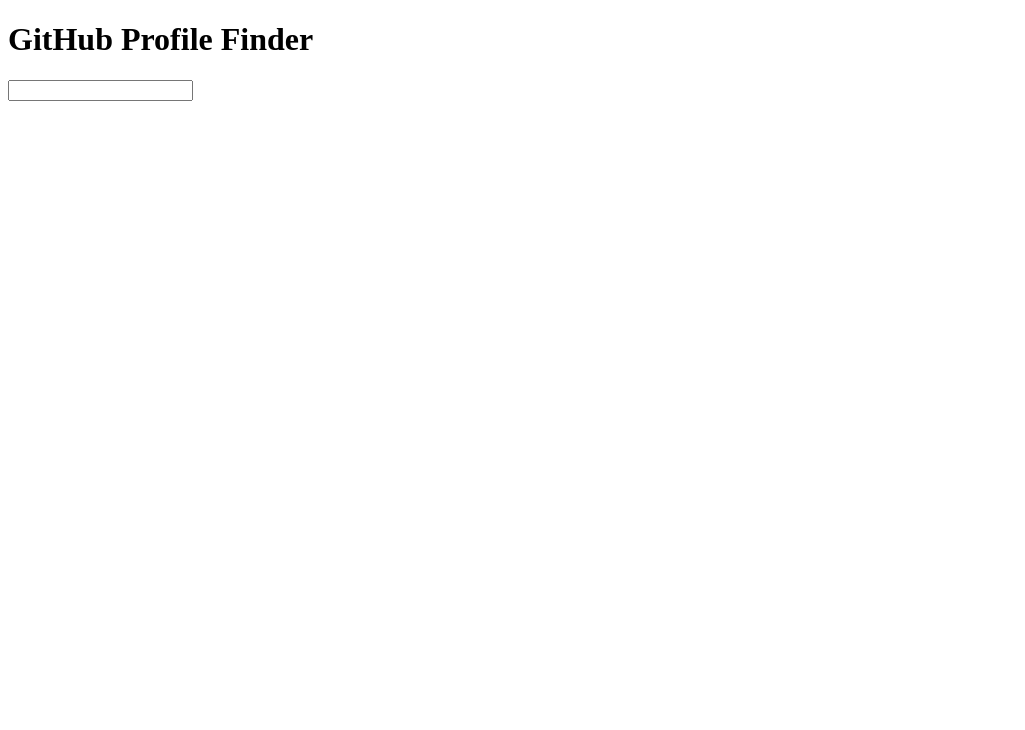
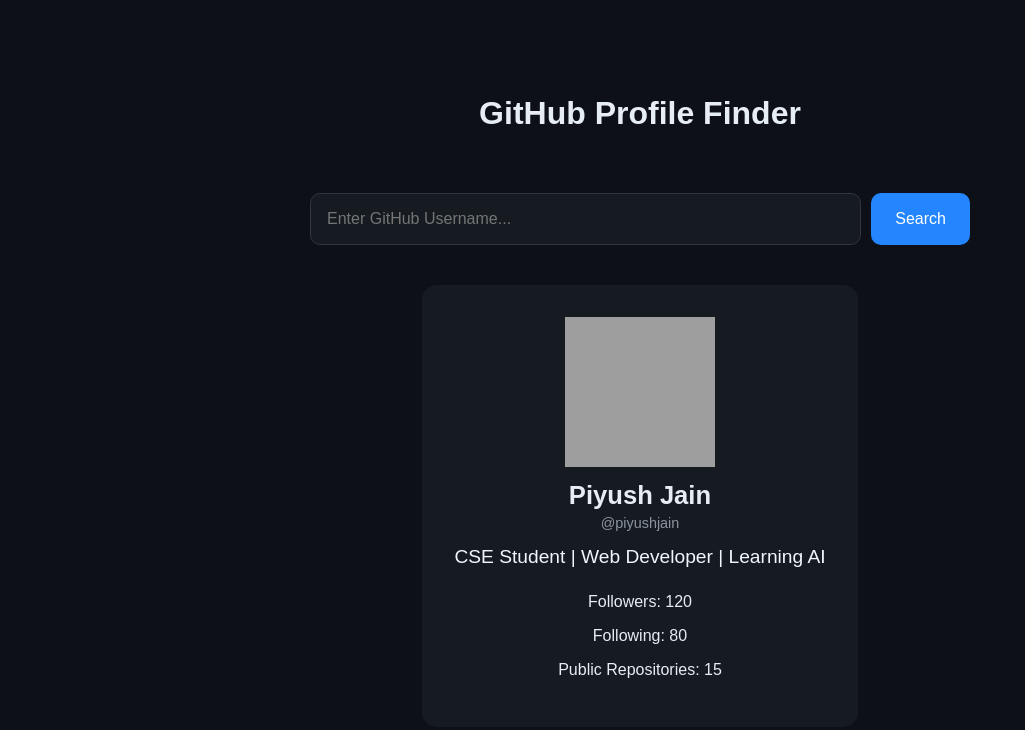
Before and after one commit to PiyushJain-cmd/github-profile-finder, a plain HTML site: page index.html in a window 1280 px wide. Shown: the whole page, without its empty margins (0-1025 px from the left). Drawn offline with Linux system fonts and the light colour scheme; grey boxes are pictures that could not be loaded.

Commit message:
Build initial GitHub profile finder UI

```diff
--- a/index.html
+++ b/index.html
@@ -1,16 +1,26 @@
 <!DOCTYPE html>
 <html lang="en">
+
 <head>
     <meta charset="UTF-8">
     <meta name="viewport" content="width=device-width, initial-scale=1.0">
     <title>GitHub Profile Finder</title>
     <link rel="stylesheet" href="style.css">
 </head>
+
 <body>
     <h1>GitHub Profile Finder</h1>
     <div class="search-container">
-        <input type="text">
+        <input type="text" id="username" placeholder="Enter GitHub Username...">
+
+        <button id="search_btn">Search</button>
+
     </div>
+
+    <div id="card">
+    </div>
+
     <script src="script.js"></script>
 </body>
+
 </html>
--- a/script.js
+++ b/script.js
@@ -0,0 +1,39 @@
+let usernameInput = document.getElementById("username")
+let button = document.getElementById("search_btn")
+let card = document.getElementById("card")
+
+
+const data = {
+    avatar_url: "https://i.pravatar.cc/150",
+    name: "Piyush Jain",
+    bio: "CSE Student | Web Developer | Learning AI",
+    followers: 120,
+    following: 80,
+    public_repos: 15,
+    login: "piyushjain"
+}
+
+// button.addEventListener("click", async () => {
+//     try {
+//         const response = await fetch(`https://api.github.com/users/${usernameInput.value}`)
+//         if (!response.ok) {
+//             card.innerHTML = "<p>User not found</p>";
+//             return;
+//         }
+//         const data = await response.json();
+        card.innerHTML = `
+                    <img src="${data.avatar_url}">
+                    <h2>${data.name}</h2>
+                    <p class = "username">@${data.login} </p>
+                    <p class = "bio">${data.bio}</p>
+                    <p>Followers: ${data.followers}</p>
+                    <p>Following: ${data.following}</p>
+                    <p>Public Repositories: ${data.public_repos}</p>
+                `
+//     }
+//     catch (error) {
+//         console.log(error)
+//         alert(error.message)
+//     }
+
+// })
--- a/style.css
+++ b/style.css
@@ -0,0 +1,75 @@
+*{
+    box-sizing: border-box;
+}
+
+body{
+    font-family: Arial, sans-serif;
+    margin: 0;
+    background: #0d1117;
+    /* background: #e9eaed; */
+    text-align: center;
+    display: flex;
+    flex-direction: column;
+    align-items: center;
+    justify-content: center;
+    min-height: 100vh;
+    color: #e6edf3;
+}
+
+.search-container{
+    width: 100%;
+    max-width: 700px;
+    padding: 20px;
+    margin: 20px;
+    display: flex;
+    gap: 10px;
+}
+
+.search-container input{
+    flex: 1;
+    border: 1px solid #30363d;
+    background-color: #161b22;
+    border-radius: 10px;
+    color: #f0f6fc;
+    padding: 1rem;
+    font-size: 1rem;
+}
+
+.search-container input:focus{
+    outline: none;
+}
+
+.search-container button{
+    background-color: #2386ff;
+    border-radius: 10px;
+    color: white;
+    border: none;
+    padding: 0 1.5rem;
+    font-size: 1rem;
+    cursor: pointer;
+}
+
+#card{
+    max-width: 500px;
+    background-color: #161b22;
+    border-radius: 15px;
+    padding: 2rem;
+}
+
+#card h2{
+    color: #e6edf3;
+    font-size: 1.6rem;
+    margin: 10px 0 0;
+}
+
+.username{
+    color: #8b949e;
+    font-size: 0.90rem;
+    margin: 5px 0 0;
+}
+
+.bio{
+    font-size: 1.2rem;
+    margin: 15px 0 25px;
+    color: #f0f6fc;
+}
```
